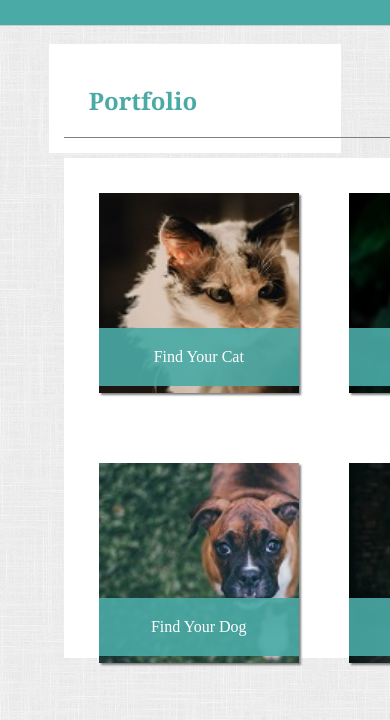
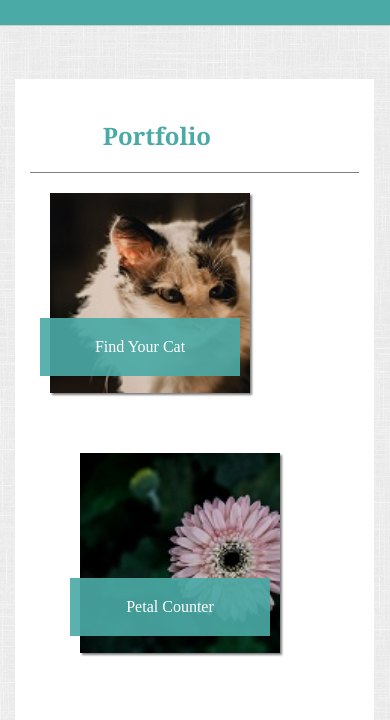
Before and after one commit to Robidobi33/Responsive-Portfolio, a plain HTML site: page portfolio.html in a window 390 px wide. Shown: the part 74-794 px from the top of the page. Drawn offline with Linux system fonts and the light colour scheme.

Commit message:
Still working on figuring this one out

```diff
--- a/assets/css/style_portfolio.css
+++ b/assets/css/style_portfolio.css
@@ -8,7 +8,7 @@ body {
 }
 
 .bodyBox {
-    background-color:white;
+
     width:960px;
     height:940px;
     margin-top:20px;
@@ -210,17 +210,40 @@ a:hover {
 
     }
 
-    .bodyBox {
+    .bodyBox2 {
         background-color:white;
-        width:75%;
+        width:92%;
         height:auto;
         margin-top:20px;
+        margin-bottom:100px;
         padding:15px;
         margin-right:auto;
         margin-left:auto;
-        position: relative;
+
 
     }
 
+    h2{
+        text-align: center;
+    }
+
+    .overLordBox{
+
+        float:left;
+        padding:10px;
+    }
+
+    .navBar{
+        margin-right:auto;
+        margin-left:auto;
+    }
+
+    .divider{
+        width:100%;
+        margin-right:auto;
+        margin-left:auto;
+    }
+
+
 
 }
--- a/portfolio.html
+++ b/portfolio.html
@@ -26,10 +26,11 @@
 
 
     <div class="bodyBox">
-        <h2>Portfolio</h2>
 
-        <div class="divider"></div>
+
             <div class="bodyBox2">
+                    <h2>Portfolio</h2>
+                    <div class="divider"></div>
                 <box class="overLordBox box1"><p>Find Your Cat</p></box>
                 <box class="overLordBox box2"><p>Petal Counter</p></box>
                 <box class="overLordBox box3"><p>Find Your Dog</p></box>
```
Also changed, not shown: assets/css/style.css (+3 -5 lines), assets/css/style_contact.css (+14 -1 lines).
